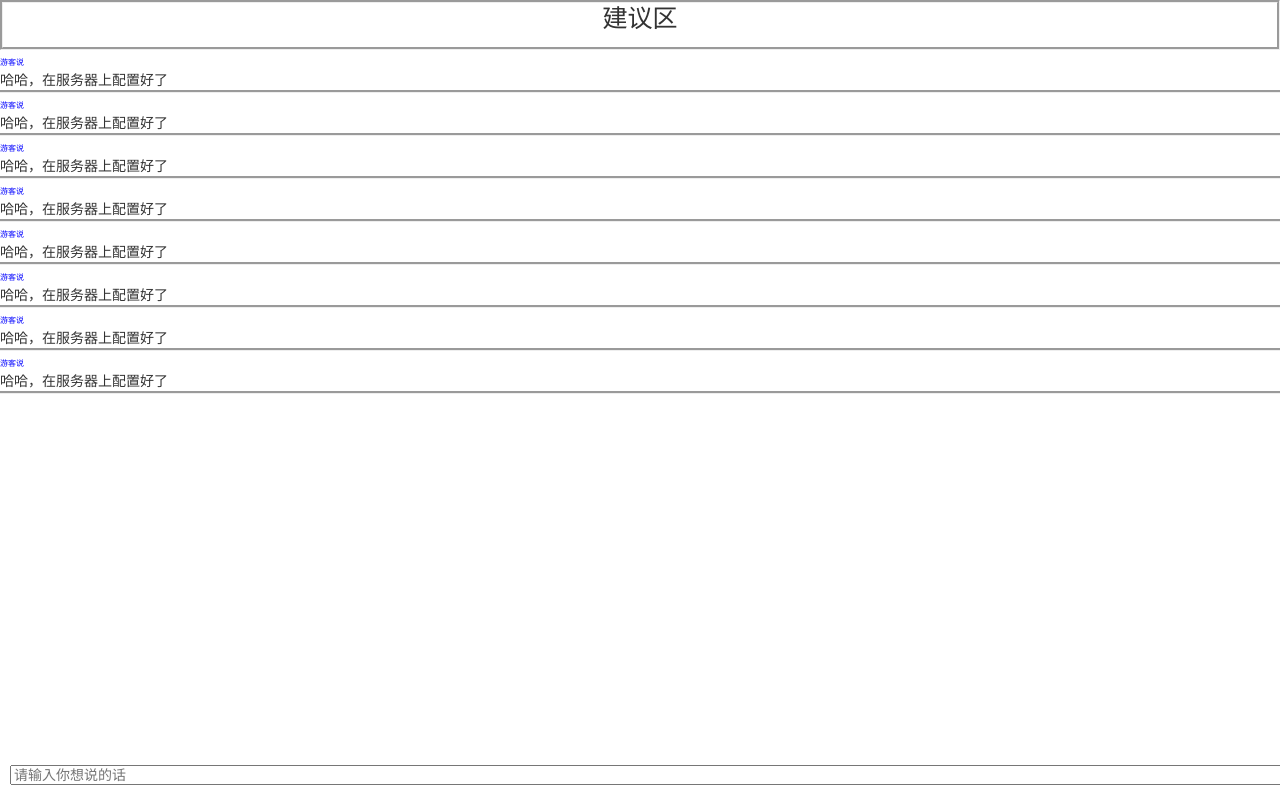
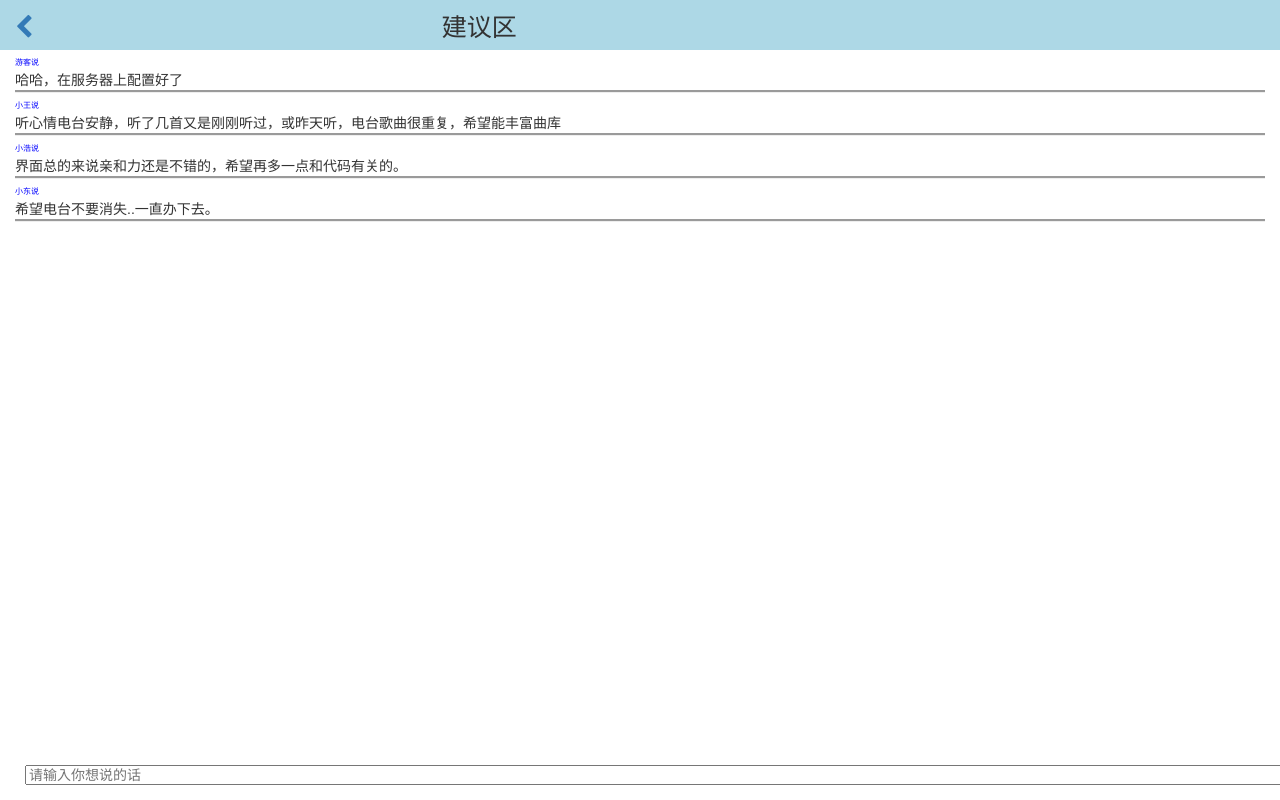
Before and after one commit to cherrydedream/cherrydedream.github.com, a plain HTML site: page HTML/suggestion.html in a window 1280 px wide. Shown: the top 800 px of the page. Drawn offline with Linux system fonts and the light colour scheme.

Commit message:
change border color in main add naviBar on suggestion

```diff
--- a/CSS/personal.css
+++ b/CSS/personal.css
@@ -11,6 +11,7 @@ background-color: #FCFCFC;
 	border-width: 1px;
 	text-align: center;
 	background-color: lightBlue;
+  border-color: #D0D0D0;
 }
 .title-contain{
   height: 30px;
--- a/CSS/suggestion.css
+++ b/CSS/suggestion.css
@@ -1,10 +1,10 @@
 .HeadDiv{
-    width: 100%;
     height: 50px;
-    border-style: groove;
-    text-align: center;
+    background-color: lightBlue;
+}
+.textInSuggestionNavi{
+    padding-top: 10px;
     font-size: 25px;
-    font-family: monospace;
 }
 .bottomInput{
     width: 100%;
--- a/HTML/suggestion.html
+++ b/HTML/suggestion.html
@@ -10,47 +10,39 @@
     <script type="text/javascript" src = "../JS/bootstrap.min.js"></script>
     <title>建议区</title>
 </head>
-<div class="HeadDiv">建议区</div>
+<body>
+<div class="container-fluid">
+   <div class="row HeadDiv">
+   <div class="col-xs-2 fa-2x textInSuggestionNavi">
+   	<a href = "personal.html"><i class="fa fa-chevron-left"></i></a>
+   </div>
+   <div class="col-xs-2"></div>
+   <div class="col-xs-5 textInSuggestionNavi">建议区</div>
+   </div>
+
+
  <div class="LiuYan">
        <span class="youKeShu">游客说</span>
        <div><span class="reply">哈哈，在服务器上配置好了</span>
        </div>
 </div>
 <div class="LiuYan">
-<span class="youKeShu">游客说</span>
-<div><span class="reply">哈哈，在服务器上配置好了</span>
+<span class="youKeShu">小王说</span>
+<div><span class="reply">听心情电台安静，听了几首又是刚刚听过，或昨天听，电台歌曲很重复，希望能丰富曲库</span>
 </div>
 </div>
 <div class="LiuYan">
-<span class="youKeShu">游客说</span>
-<div><span class="reply">哈哈，在服务器上配置好了</span>
+<span class="youKeShu">小浩说</span>
+<div><span class="reply">界面总的来说亲和力还是不错的，希望再多一点和代码有关的。</span>
 </div>
 </div>
 <div class="LiuYan">
-<span class="youKeShu">游客说</span>
-<div><span class="reply">哈哈，在服务器上配置好了</span>
-</div>
-</div>
-<div class="LiuYan">
-<span class="youKeShu">游客说</span>
-<div><span class="reply">哈哈，在服务器上配置好了</span>
-</div>
-</div>
-<div class="LiuYan">
-<span class="youKeShu">游客说</span>
-<div><span class="reply">哈哈，在服务器上配置好了</span>
-</div>
-</div>
-<div class="LiuYan">
-<span class="youKeShu">游客说</span>
-<div><span class="reply">哈哈，在服务器上配置好了</span>
-</div>
-</div>
-<div class="LiuYan">
-<span class="youKeShu">游客说</span>
-<div><span class="reply">哈哈，在服务器上配置好了</span>
+<span class="youKeShu">小东说</span>
+<div><span class="reply">希望电台不要消失..一直办下去。</span>
 </div>
 </div>
     <div class="BottomDiv">
-<input type="text" placeholder="请输入你想说的话" class = "bottomInput"></input>
+        <input type="text" placeholder="请输入你想说的话" class = "bottomInput">
     </div>
+</div>
+</body>
```
Also changed, not shown: CSS/main/main.css (+18 -2 lines), HTML/ProgramGoodVoice.html (+3 -3 lines), HTML/main.html (+8 -8 lines). Lines whose indentation alone changed are shown as unchanged.
